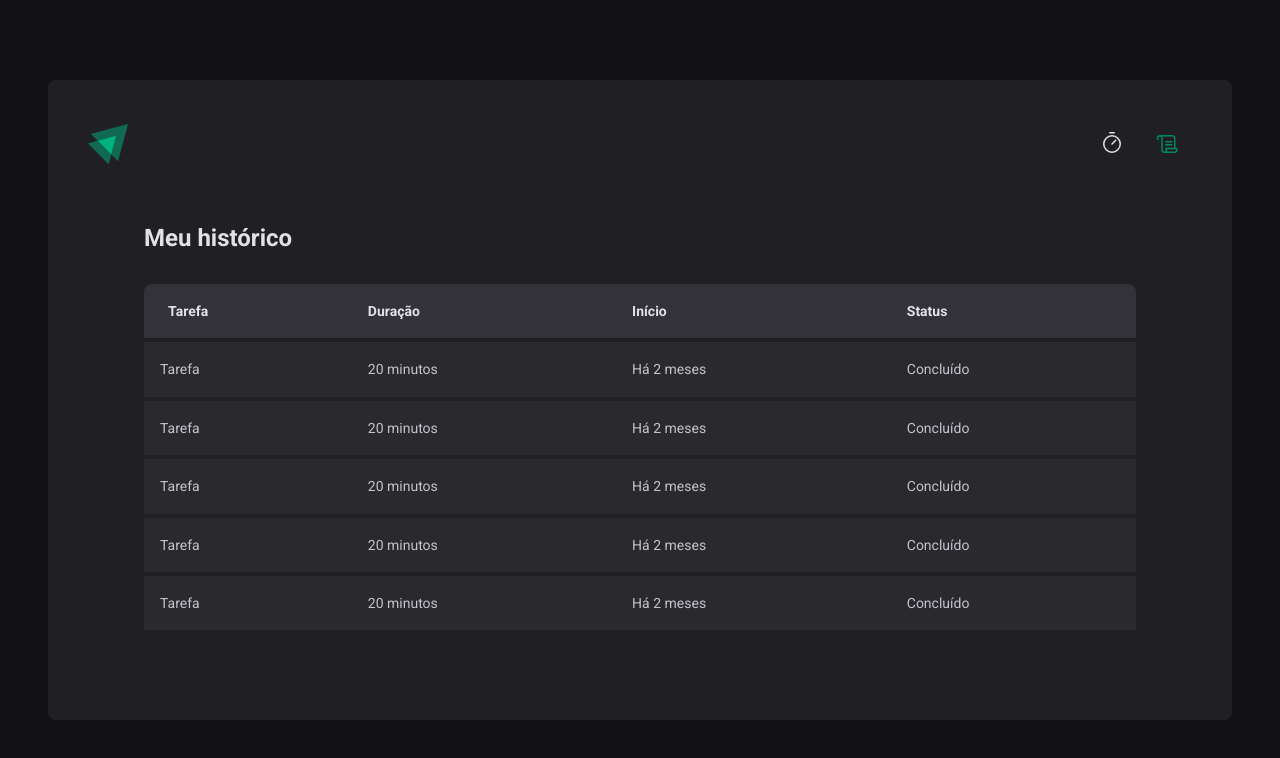
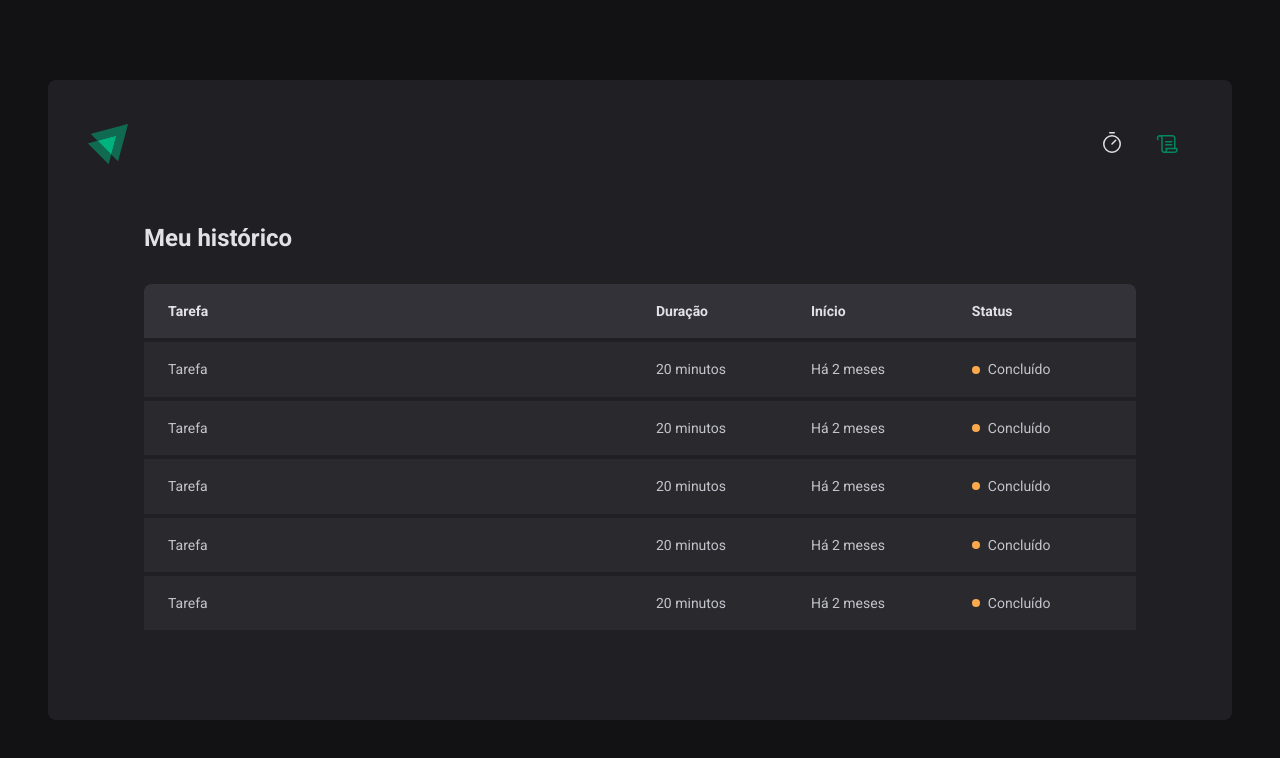
Before and after one commit to leticea/ignite-timer, a React (Vite) app: page /history in a window 1280 px wide. Shown: the top 758 px of the page. Built offline with nearby package versions, Linux system fonts and the light colour scheme.

Commit message:
editando o layout da tabela do histórico

```diff
--- a/src/pages/History/index.tsx
+++ b/src/pages/History/index.tsx
@@ -1,4 +1,4 @@
-import { HistoryContainer, HistoryList } from "./styles";
+import { HistoryContainer, HistoryList, Status } from "./styles";
 
 export function History() {
   return (
@@ -20,31 +20,31 @@
               <td>Tarefa</td>
               <td>20 minutos</td>
               <td>Há 2 meses</td>
-              <td>Concluído</td>
+              <td><Status>Concluído</Status></td>
             </tr>
             <tr>
               <td>Tarefa</td>
               <td>20 minutos</td>
               <td>Há 2 meses</td>
-              <td>Concluído</td>
+              <td><Status>Concluído</Status></td>
             </tr>
             <tr>
               <td>Tarefa</td>
               <td>20 minutos</td>
               <td>Há 2 meses</td>
-              <td>Concluído</td>
+              <td><Status>Concluído</Status></td>
             </tr>
             <tr>
               <td>Tarefa</td>
               <td>20 minutos</td>
               <td>Há 2 meses</td>
-              <td>Concluído</td>
+              <td><Status>Concluído</Status></td>
             </tr>
             <tr>
               <td>Tarefa</td>
               <td>20 minutos</td>
               <td>Há 2 meses</td>
-              <td>Concluído</td>
+              <td><Status>Concluído</Status></td>
             </tr>
           </tbody>
         </table>
--- a/src/pages/History/styles.ts
+++ b/src/pages/History/styles.ts
@@ -48,6 +48,29 @@
       padding: 1rem;
       font-size: 0.875rem;
       line-height: 1.6;
+
+      &:first-child {
+        width: 50%;
+        padding-left: 1.5rem;
+      }
+
+      &:last-child {
+        padding-right: 1.5rem;
+      }
     }
   }
 `;
+
+export const Status = styled.span`
+  display: flex;
+  align-items: center;
+  gap: 0.5rem;
+
+  &::before {
+    content: "";
+    width: 0.5rem;
+    height: 0.5rem;
+    border-radius: 50%;
+    background: ${(props) => props.theme["yellow-500"]};
+  }
+`;
```
